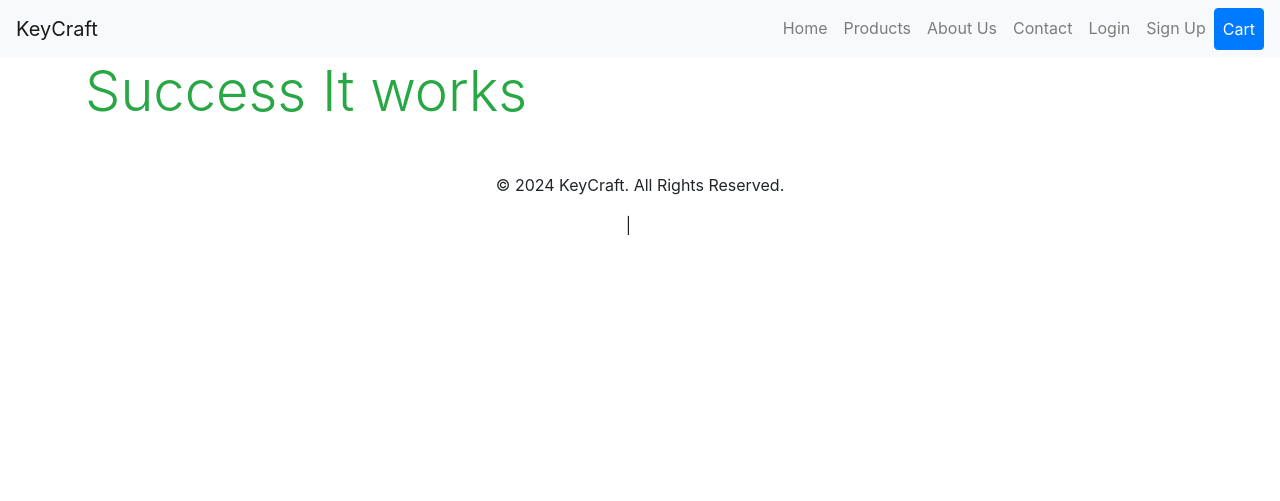
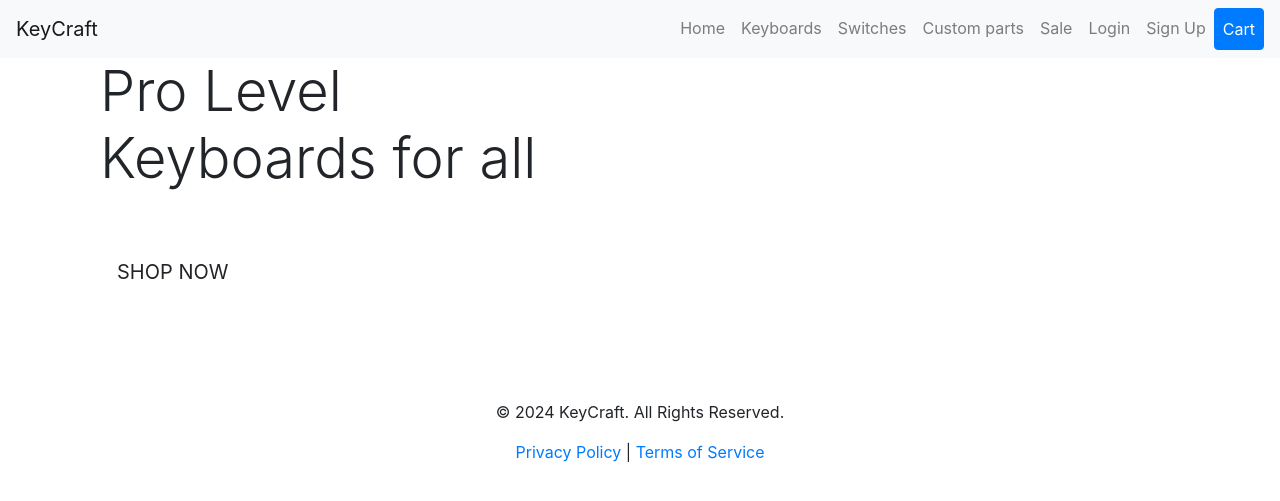
Before and after one commit to TerraBite147/KeyCraft, a Django app: page / in a window 1280 px wide. Shown: the top 501 px of the page. Run offline with Django 3.2, Linux system fonts and the light colour scheme.

Commit message:
feat(home):add homepage content

```diff
--- a/home/templates/home/index.html
+++ b/home/templates/home/index.html
@@ -1,7 +1,27 @@
 {% extends 'base.html' %}
 {% load static %}
 
+{% block page_header %}
+    <div class="container header-container">
+        <div class="row">
+            <div class="col">
+            </div>
+        </div>
+    </div>
+{% endblock %}
+
 {% block content %}
 
-<h1 class="display-4 text-success">Success It works</h1>
+    <div class="container h-100">
+        <div class="row h-100">
+            <div class="col-7 col-md-6 my-auto">
+                <h1 class="display-4 logo-font">Pro Level Keyboards for all</h1>
+                <div class="my-5">
+                    <h4>
+                        <a href="" class="shop-now-button btn btn-lg rounded-0 text-uppercase py-3">Shop Now</a>
+                    </h4>
+                </div>
+            </div>
+        </div>
+    </div>
 {% endblock %}
--- a/templates/base.html
+++ b/templates/base.html
@@ -42,13 +42,16 @@
                         <a class="nav-link" href="{% url 'home' %}">Home</a>
                     </li>
                     <li class="nav-item">
-                        <a class="nav-link" href="#">Products</a>
+                        <a class="nav-link" href="#">Keyboards</a>
                     </li>
                     <li class="nav-item">
-                        <a class="nav-link" href="#">About Us</a>
+                        <a class="nav-link" href="#">Switches</a>
                     </li>
                     <li class="nav-item">
-                        <a class="nav-link" href="#">Contact</a>
+                        <a class="nav-link" href="#">Custom parts</a>
+                    </li>
+                    <li class="nav-item">
+                        <a class="nav-link" href="#">Sale</a>
                     </li>
                     {% if user.is_authenticated %}
                         <li class="nav-item">
@@ -83,7 +86,10 @@
         {% block page_header %}{% endblock %}
 
         <!-- Content Block -->
-        <main role="main" class="container"> {% block content %}{% endblock %}
+        <main role="main" class="container">
+            {% block content %}
+            <!-- Content goes here -->
+            {% endblock %}
             </main>
 
             <!-- Footer -->
@@ -91,9 +97,9 @@
                 <div class="container text-center">
                     <p>&copy; 2024 KeyCraft. All Rights Reserved.</p>
                     <p>
-                        <a href="#" class="text-white">Privacy Policy</a>
+                        <a href="#" class="text-black">Privacy Policy</a>
                         |
-                        <a href="#" class="text-white">Terms of Service</a>
+                        <a href="#" class="text-black">Terms of Service</a>
                     </p>
                 </div>
             </footer>
```
